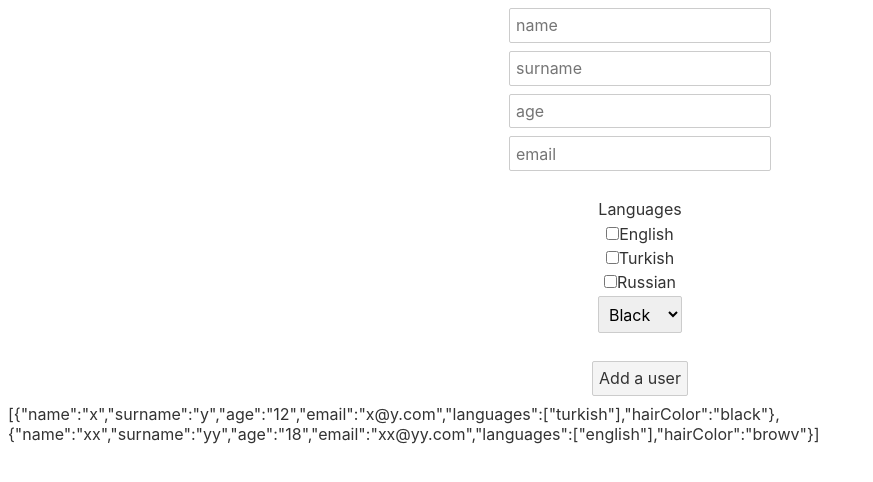
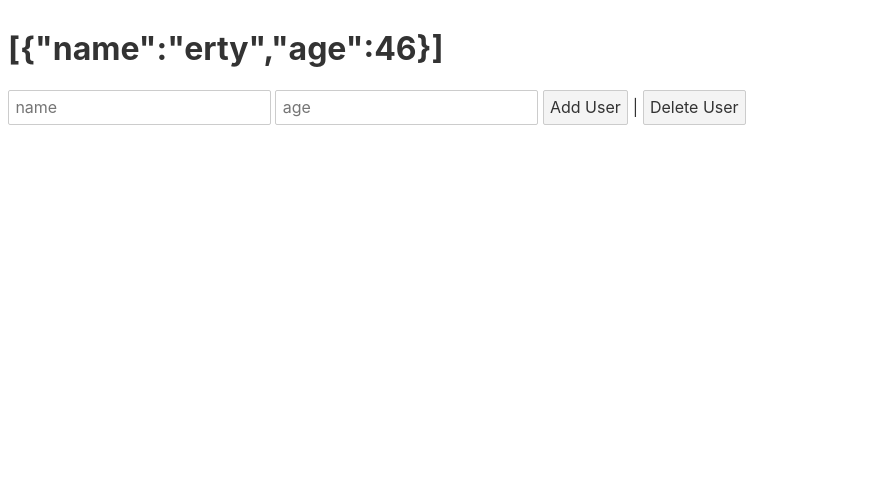
Before and after one commit to erenkrbl/svelte, a Svelte app in the folder my-svelte-project/: page / in a window 1280 px wide. Shown: the top 482 px of the page, without its empty margins (0-873 px from the left). Built offline with nearby package versions, Linux system fonts and the light colour scheme.

Commit message:
Adduser, deleteUser added

```diff
--- a/my-svelte-project/src/AddPerson.svelte
+++ /dev/null
@@ -1,63 +0,0 @@
-<script>
-  import { createEventDispatcher } from "svelte";
-  let name;
-  let surname;
-  let age;
-  let email;
-  let languages = [];
-  let send = createEventDispatcher();
-  let hairColor;
-
-  const sendData = () => {
-    send("savePerson", {
-      name,
-      surname,
-      age,
-      email,
-      languages,
-      hairColor
-    });
-  };
-</script>
-
-<main>
-  <form on:submit|preventDefault={sendData}>
-    <div><input type="text" placeholder="name" bind:value={name} /></div>
-    <div><input type="text" placeholder="surname" bind:value={surname} /></div>
-    <div><input type="number" placeholder="age" bind:value={age} /></div>
-    <div><input type="email" placeholder="email" bind:value={email} /></div>
-    <div><label>Languages</label></div>
-    <div>
-      <input type="checkbox" bind:group={languages} value="english" />English
-    </div>
-    <div>
-      <input type="checkbox" bind:group={languages} value="turkish" />Turkish
-    </div>
-    <div>
-      <input type="checkbox" bind:group={languages} value="russian" />Russian
-    </div>
-    <div>
-      <select bind:value={hairColor}>
-        <option value="black">Black</option>
-        <option value="yellow">Yellow</option>
-        <option value="brown">Brown</option>
-      </select>
-    </div>
-    <button>Add a user</button>
-  </form>
-</main>
-
-<style>
-  main {
-    text-align: center;
-  }
-
-  label {
-    margin-top: 20px;
-    margin-bottom: 5px;
-  }
-
-  button {
-    margin-top: 20px;
-  }
-</style>
--- /dev/null
+++ b/my-svelte-project/src/AddUser.svelte
@@ -0,0 +1,12 @@
+<script>
+    import {users} from "./stores";
+    let name;
+    let age;
+
+    const addUser = () => {
+        users.update((_users) => [..._users, {name, age}])
+    }
+</script>
+<input type="text" placeholder="name" bind:value = {name}>
+<input type="number" placeholder="age" bind:value= {age}>
+<button on:click={addUser}>Add User</button>
--- a/my-svelte-project/src/App.svelte
+++ b/my-svelte-project/src/App.svelte
@@ -1,33 +1,18 @@
 <script>
-  import AddPerson from "./AddPerson.svelte";
-  let users = [
-    {
-      name: "x",
-      surname: "y",
-      age: "12",
-      email: "x@y.com",
-      languages: ["turkish"],
-      hairColor: "black"
+  import { users } from "./stores";
+  import AddUser from "./AddUser.svelte";
+  import DeleteUser from "./DeleteUser.svelte";
+  let _users;
+  users.subscribe((usr) => {
+    _users = usr;
+  })
 
-    },
-    {
-      name: "xx",
-      surname: "yy",
-      age: "18",
-      email: "xx@yy.com",
-      languages: ["english"],
-      hairColor: "browv"
-
-    },
-  ];
-
-  const savePerson = (event) => {
-    //console.log(event.detail);
-    users = [...users, {...event.detail}]
-  };
 </script>
 
 <main>
-  <AddPerson on:savePerson={savePerson} />
-  {JSON.stringify(users)}
+
+
+  <h1>{JSON.stringify(_users)}</h1>
+  <AddUser />
+| <DeleteUser/>
 </main>
--- /dev/null
+++ b/my-svelte-project/src/DeleteUser.svelte
@@ -0,0 +1,10 @@
+<script>
+    import {users} from "./stores";
+    let name;
+    let age;
+
+    const deleteUser = () => {
+        users.update((_users) => _users.slice(0, -1));
+    }
+</script>
+<button on:click={deleteUser}>Delete User</button>
--- /dev/null
+++ b/my-svelte-project/src/stores.js
@@ -0,0 +1,8 @@
+import { writable} from "svelte/store";
+
+export const users = writable([
+    {
+        name: "erty",
+        age: 46,
+    }
+]);
```
